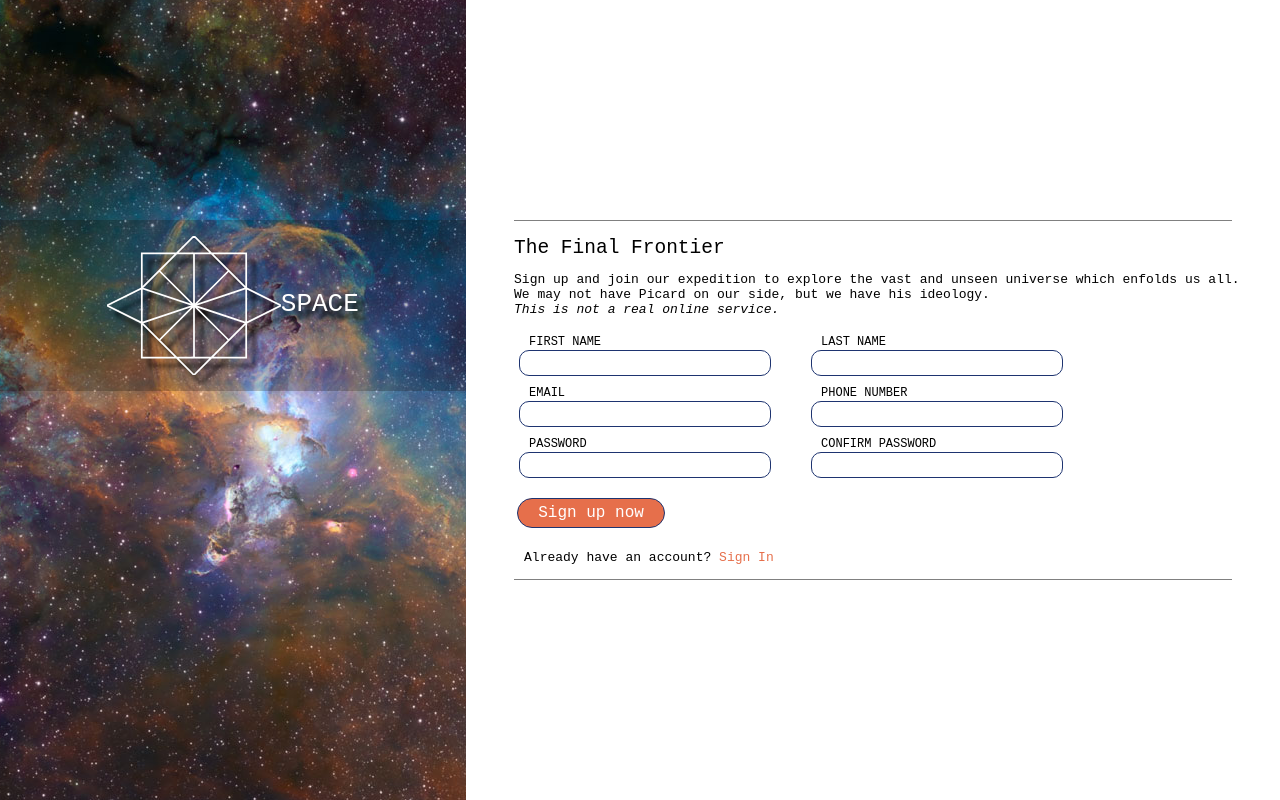
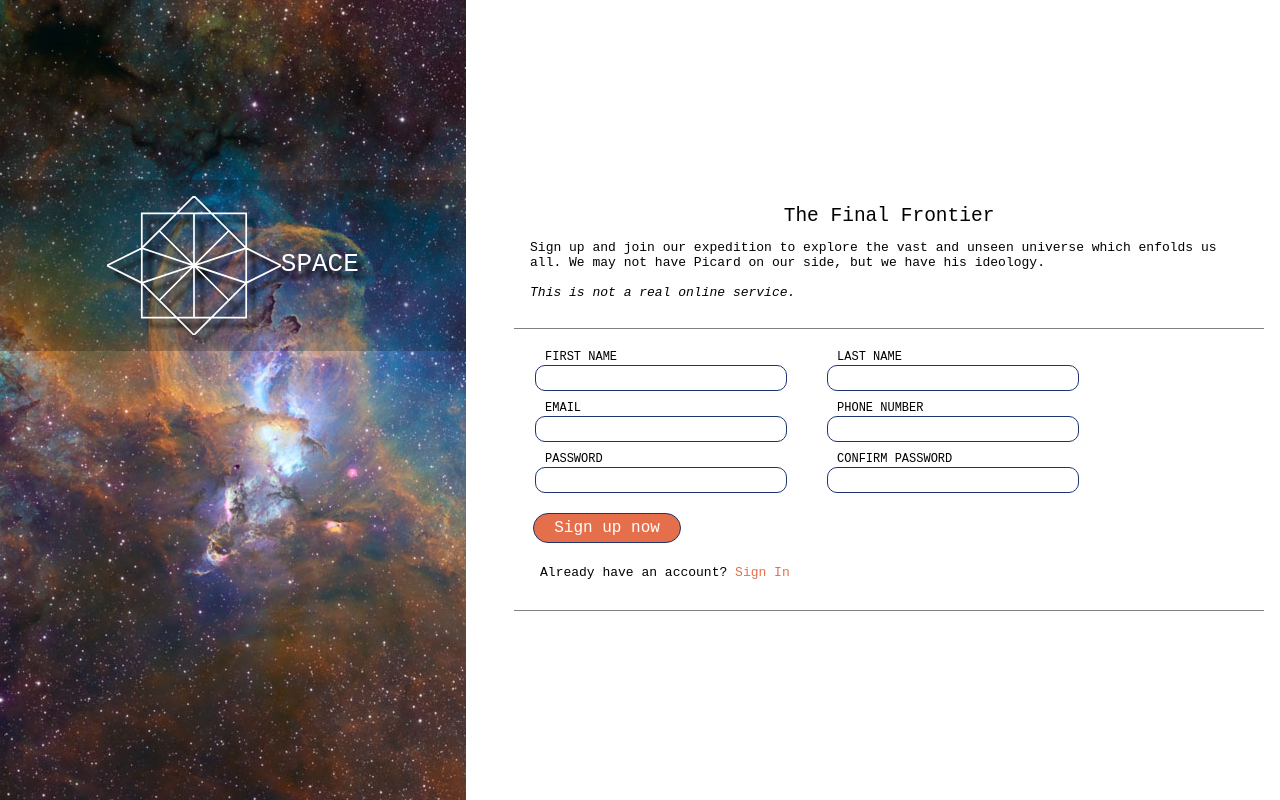
Before and after one commit to Museale/odin-sign-up-form, a plain HTML site: page index.html in a window 1280 px wide. Drawn offline with nearby package versions, Linux system fonts and the light colour scheme.

Commit message:
minor styling

```diff
--- a/css/_images.scss
+++ b/css/_images.scss
@@ -11,7 +11,7 @@
     justify-content: center;
     align-items: center;
     background-color: rgba(17, 11, 2, 0.24);
-    margin-top: 220px;
+    margin-top: 180px;
     padding: 1rem;
 }
 
--- a/css/_inputfields.scss
+++ b/css/_inputfields.scss
@@ -2,7 +2,12 @@
 form {
     @include flex-clm-wrap;
 }
+#inputfields {
+    width: 100%;
 
+
+
+}
 .input {
     display: flex;
     flex-flow: row wrap;
--- a/css/stylesheet.scss
+++ b/css/stylesheet.scss
@@ -41,5 +41,7 @@ label {
 form {
     border-top: 1px solid gray;
     border-bottom: 1px solid gray;
+    padding: 1rem;
+    width: 100%;
 
 }
--- a/index.html
+++ b/index.html
@@ -21,16 +21,18 @@
 
     </div>
 
-<div id="flex-container"><form action="#">
+<div id="flex-container">
 
     <h2>The Final Frontier</h2>
-    <p>Sign up and join our expedition to explore the vast and unseen universe which enfolds us all. We may not have Picard on our side, but we have his ideology. <br>
-        <em>This is not a real online service.</em></p>
+    <p>Sign up and join our expedition to explore the vast and unseen universe which enfolds us all. We may not have Picard on our side, but we have his ideology. <br> <br>
+        <em>This is not a real online service.</em></p><br>
+
+        <form action="#">
 
 
 
+                             <div id="inputfields">
                                  <div id="names" class="input">
-
                                             <span>
                                                 <label for="firstname">FIRST NAME</label>
                                                 <input type="text" name="first_name" id="firstname"  pattern="^[\p{L}]${1,48}" title="Please write your first name" required>
@@ -41,18 +43,15 @@
                                             </span>
                                  </div>
                                  <div id="contact" class="input">
-
                                             <span>
                                                 <label for="email">EMAIL</label>
                                                 <input type="email" name="user_email" id="email" required>
-
                                             </span>
                                             <span>
                                                 <label for="tel">PHONE NUMBER</label>
                                                 <input type="text" name="user_tel" id="tel" pattern="[0-9]{8,12}" required>
                                             </span>
                                                              </div>
-
                                         <div id="pwd" class="input">
                                             <span>
                                                 <label for="password">PASSWORD</label>
@@ -62,6 +61,7 @@
                                                 <label for="confirm-password">CONFIRM PASSWORD</label>
                                                 <input type="password" name="user_confirm_password" id="confirm-password" pattern="(?=.*\d)(?=.*[a-z])(?=.*[A-Z]).{8,}" onkeyup="onChange()" required>
                                             </span>
+                                        </div>
                              </div>
                                     <div id="sign-up">
                                         <span>
```
Also changed, not shown: css/stylesheet.css, 1 other file. Lines whose indentation alone changed are shown as unchanged.
